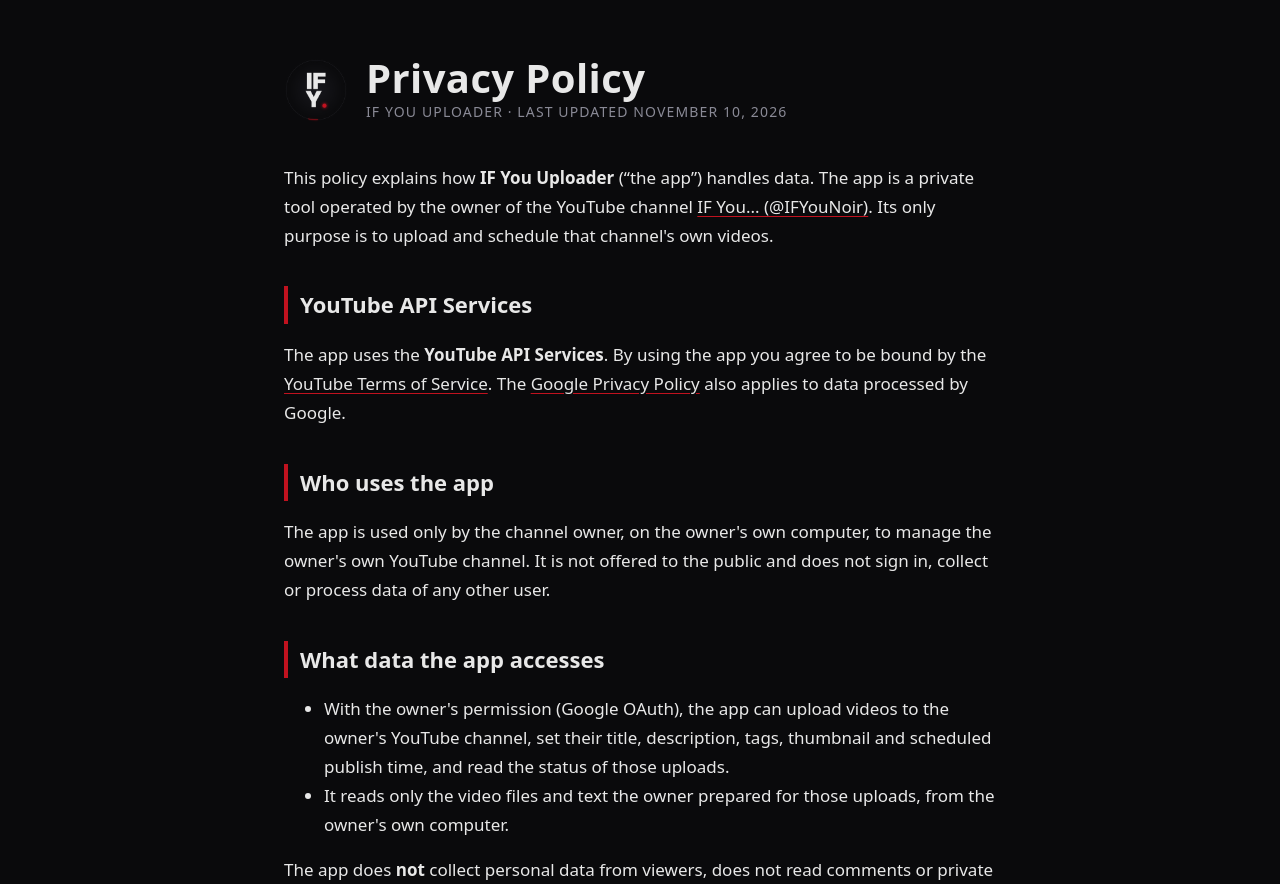
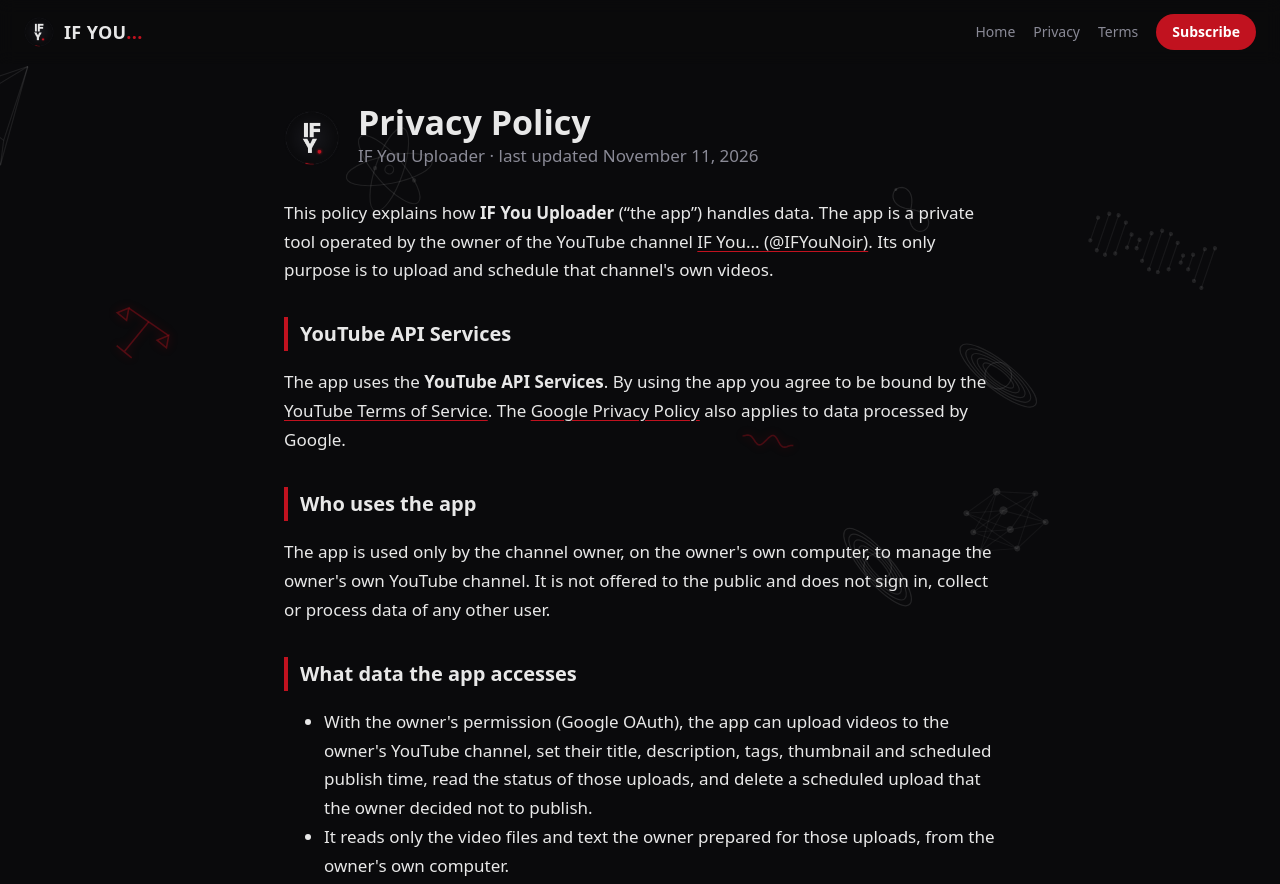
Before and after one commit to islemmenzer1-jpg/ifyou, a plain HTML site: page privacy.html in a window 1280 px wide. Shown: the top 884 px of the page. Drawn offline with Linux system fonts and the light colour scheme.

Commit message:
Simple website with floating shapes

```diff
--- /dev/null
+++ b/bg.js
@@ -0,0 +1,96 @@
+/* IF You... — floating background made from the channel's shape library (line art, black/white/red).
+   Calm drift, slow rotation, soft fade in/out, slight parallax on scroll. Honors prefers-reduced-motion. */
+(function () {
+  const cv = document.createElement("canvas");
+  cv.id = "bg";
+  cv.setAttribute("aria-hidden", "true");
+  document.body.prepend(cv);
+  const ctx = cv.getContext("2d");
+  const RED = "193,18,31", WHITE = "232,232,232";
+  const reduce = window.matchMedia("(prefers-reduced-motion: reduce)").matches;
+  let W = 0, H = 0, DPR = 1, items = [], scrollY = 0;
+
+  /* ---------- shape drawers: draw around (0,0), unit size s, time t ---------- */
+  const TAU = Math.PI * 2;
+  const circle = (r) => { ctx.beginPath(); ctx.arc(0, 0, r, 0, TAU); ctx.stroke(); };
+  const S = {
+    atom(s, t) { for (let i = 0; i < 3; i++) { ctx.save(); ctx.rotate(i * Math.PI / 3); ctx.beginPath(); ctx.ellipse(0, 0, s, s * 0.32, 0, 0, TAU); ctx.stroke(); const a = t * (0.9 + i * 0.2); ctx.fillStyle = ctx.strokeStyle; ctx.beginPath(); ctx.arc(Math.cos(a) * s, Math.sin(a) * s * 0.32, s * 0.05, 0, TAU); ctx.fill(); ctx.restore(); } circle(s * 0.1); },
+    planet(s) { circle(s * 0.55); ctx.beginPath(); ctx.ellipse(0, 0, s, s * 0.22, -0.35, 0, TAU); ctx.stroke(); },
+    orbits(s, t) { [0.35, 0.65, 1].forEach((k, i) => { circle(s * k); const a = t * (1.2 - i * 0.3) + i * 2; ctx.beginPath(); ctx.arc(Math.cos(a) * s * k, Math.sin(a) * s * k, s * 0.05, 0, TAU); ctx.fill(); }); },
+    cube(s, t) { const p = []; for (let i = 0; i < 8; i++) { let x = i & 1 ? 1 : -1, y = i & 2 ? 1 : -1, z = i & 4 ? 1 : -1; const a = t * 0.6, b = t * 0.4; [x, z] = [x * Math.cos(a) - z * Math.sin(a), x * Math.sin(a) + z * Math.cos(a)]; [y, z] = [y * Math.cos(b) - z * Math.sin(b), y * Math.sin(b) + z * Math.cos(b)]; const k = 2.6 / (3.2 + z); p.push([x * s * 0.5 * k, y * s * 0.5 * k]); } for (let i = 0; i < 8; i++) for (const j of [1, 2, 4]) if (!(i & j)) { ctx.beginPath(); ctx.moveTo(...p[i]); ctx.lineTo(...p[i | j]); ctx.stroke(); } },
+    pyramid(s, t) { const a = t * 0.5; const b = [0, 1, 2, 3].map((i) => [Math.cos(a + i * Math.PI / 2) * s * 0.8, s * 0.45 + Math.sin(a + i * Math.PI / 2) * s * 0.22]); const top = [0, -s * 0.8]; ctx.beginPath(); b.forEach((q, i) => (i ? ctx.lineTo(...q) : ctx.moveTo(...q))); ctx.closePath(); ctx.stroke(); b.forEach((q) => { ctx.beginPath(); ctx.moveTo(...q); ctx.lineTo(...top); ctx.stroke(); }); },
+    dna(s, t) { for (let i = 0; i < 14; i++) { const y = -s + (i / 13) * s * 2, a = i * 0.55 + t; const x1 = Math.sin(a) * s * 0.35, x2 = -x1; ctx.beginPath(); ctx.moveTo(x1, y); ctx.lineTo(x2, y); ctx.globalAlpha *= 0.6; ctx.stroke(); ctx.globalAlpha /= 0.6; ctx.beginPath(); ctx.arc(x1, y, s * 0.035, 0, TAU); ctx.arc(x2, y, s * 0.035, 0, TAU); ctx.fill(); } },
+    gear(s, t) { const n = 12; ctx.save(); ctx.rotate(t * 0.4); ctx.beginPath(); for (let i = 0; i < n * 2; i++) { const a0 = i / (n * 2) * TAU, a1 = (i + 1) / (n * 2) * TAU, r = i % 2 ? s * 0.78 : s; ctx.lineTo(Math.cos(a0) * r, Math.sin(a0) * r); ctx.lineTo(Math.cos(a1) * r, Math.sin(a1) * r); } ctx.closePath(); ctx.stroke(); circle(s * 0.3); ctx.restore(); },
+    hourglass(s, t) { ctx.beginPath(); ctx.moveTo(-s * 0.5, -s); ctx.lineTo(s * 0.5, -s); ctx.lineTo(-s * 0.5, s); ctx.lineTo(s * 0.5, s); ctx.closePath(); ctx.stroke(); const k = (t * 0.15) % 1; ctx.beginPath(); ctx.moveTo(0, -s * 0.05); ctx.lineTo(0, s * (0.2 + 0.7 * k)); ctx.stroke(); },
+    eye(s, t) { ctx.beginPath(); ctx.moveTo(-s, 0); ctx.quadraticCurveTo(0, -s * 0.75, s, 0); ctx.quadraticCurveTo(0, s * 0.75, -s, 0); ctx.stroke(); circle(s * 0.3); ctx.beginPath(); ctx.arc(Math.sin(t * 0.7) * s * 0.08, 0, s * 0.12, 0, TAU); ctx.fill(); },
+    infinity(s, t) { ctx.beginPath(); for (let i = 0; i <= 80; i++) { const a = i / 80 * TAU, d = 1 + Math.sin(a) ** 2; const x = s * Math.cos(a) / d, y = s * Math.sin(a) * Math.cos(a) / d; i ? ctx.lineTo(x, y) : ctx.moveTo(x, y); } ctx.stroke(); const a = t, d = 1 + Math.sin(a) ** 2; ctx.beginPath(); ctx.arc(s * Math.cos(a) / d, s * Math.sin(a) * Math.cos(a) / d, s * 0.06, 0, TAU); ctx.fill(); },
+    radar(s, t) { [0.33, 0.66, 1].forEach((k) => circle(s * k)); const a = t * 0.8; ctx.beginPath(); ctx.moveTo(0, 0); ctx.lineTo(Math.cos(a) * s, Math.sin(a) * s); ctx.stroke(); },
+    compass(s, t) { circle(s); ctx.save(); ctx.rotate(Math.sin(t * 0.6) * 0.5); ctx.beginPath(); ctx.moveTo(0, -s * 0.8); ctx.lineTo(s * 0.12, 0); ctx.lineTo(0, s * 0.8); ctx.lineTo(-s * 0.12, 0); ctx.closePath(); ctx.stroke(); ctx.restore(); },
+    wave(s, t) { ctx.beginPath(); for (let i = 0; i <= 60; i++) { const x = -s + i / 60 * s * 2; const y = Math.sin(i / 5 + t * 1.5) * s * 0.25 * Math.sin(i / 60 * Math.PI); i ? ctx.lineTo(x, y) : ctx.moveTo(x, y); } ctx.stroke(); },
+    triangle(s, t) { ctx.save(); ctx.rotate(t * 0.2); ctx.beginPath(); for (let i = 0; i < 3; i++) { const a = -Math.PI / 2 + i * TAU / 3; ctx.lineTo(Math.cos(a) * s, Math.sin(a) * s); } ctx.closePath(); ctx.stroke(); ctx.restore(); },
+    blackhole(s, t) { for (let i = 0; i < 5; i++) { ctx.beginPath(); ctx.ellipse(0, 0, s * (0.4 + i * 0.15), s * (0.12 + i * 0.045), Math.sin(t * 0.2) * 0.1, 0, TAU); ctx.stroke(); } ctx.beginPath(); ctx.arc(0, 0, s * 0.28, 0, TAU); ctx.fillStyle = "#0A0A0C"; ctx.fill(); ctx.stroke(); },
+    neural(s, t) { const L = [[-1, [-0.6, 0, 0.6]], [0, [-0.9, -0.3, 0.3, 0.9]], [1, [-0.45, 0.45]]].map(([x, ys]) => ys.map((y) => [x * s * 0.85, y * s * 0.8]));
+      for (let l = 0; l < 2; l++) for (const a of L[l]) for (const b of L[l + 1]) { ctx.beginPath(); ctx.moveTo(...a); ctx.lineTo(...b); ctx.globalAlpha *= 0.5; ctx.stroke(); ctx.globalAlpha /= 0.5; }
+      L.flat().forEach((p, i) => { ctx.beginPath(); ctx.arc(p[0], p[1], s * (0.07 + 0.03 * Math.max(0, Math.sin(t * 2 + i))), 0, TAU); ctx.fill(); }); },
+    tree(s, t) { const br = (x, y, a, len, d) => { if (d === 0) return; const x2 = x + Math.cos(a) * len, y2 = y + Math.sin(a) * len; ctx.beginPath(); ctx.moveTo(x, y); ctx.lineTo(x2, y2); ctx.stroke(); const w = 0.45 + Math.sin(t * 0.5) * 0.05; br(x2, y2, a - w, len * 0.7, d - 1); br(x2, y2, a + w, len * 0.7, d - 1); }; br(0, s, -Math.PI / 2, s * 0.6, 6); },
+    pendulum(s, t) { const a = Math.sin(t * 1.4) * 0.6; ctx.beginPath(); ctx.moveTo(-s * 0.4, -s); ctx.lineTo(s * 0.4, -s); ctx.stroke(); const x = Math.sin(a) * s * 1.6, y = -s + Math.cos(a) * s * 1.6; ctx.beginPath(); ctx.moveTo(0, -s); ctx.lineTo(x, y); ctx.stroke(); ctx.beginPath(); ctx.arc(x, y, s * 0.16, 0, TAU); ctx.stroke(); },
+    scales(s, t) { const a = Math.sin(t * 0.7) * 0.18; ctx.beginPath(); ctx.moveTo(0, -s * 0.6); ctx.lineTo(0, s); ctx.moveTo(-s * 0.4, s); ctx.lineTo(s * 0.4, s); ctx.stroke(); const lx = -Math.cos(a) * s, ly = -s * 0.6 - Math.sin(a) * s, rx = Math.cos(a) * s, ry = -s * 0.6 + Math.sin(a) * s; ctx.beginPath(); ctx.moveTo(lx, ly); ctx.lineTo(rx, ry); ctx.stroke(); [[lx, ly], [rx, ry]].forEach(([x, y]) => { ctx.beginPath(); ctx.moveTo(x, y); ctx.lineTo(x - s * 0.25, y + s * 0.45); ctx.lineTo(x + s * 0.25, y + s * 0.45); ctx.closePath(); ctx.stroke(); }); },
+  };
+  // one family of shapes per channel pillar, picked in rotation so every pillar is always on screen
+  const PILLARS = [["blackhole", "planet", "orbits"], ["neural"], ["eye", "dna"], ["hourglass", "infinity"], ["tree", "wave"], ["atom", "pendulum"], ["pyramid", "compass"], ["scales"]];
+
+  function spawn(i, fresh) {
+    const big = Math.random() < 0.25;
+    return {
+      kind: (() => { const g = PILLARS[i % PILLARS.length]; return g[Math.floor(Math.random() * g.length)]; })(),
+      x: Math.random() * W, y: Math.random() * H,
+      s: (big ? 52 + Math.random() * 30 : 22 + Math.random() * 26) * (W < 600 ? 0.75 : 1),
+      vx: (Math.random() - 0.5) * 0.12, vy: (Math.random() - 0.5) * 0.12 - 0.04,
+      rot: Math.random() * TAU, vr: (Math.random() - 0.5) * 0.0015,
+      t0: Math.random() * 100, speed: 0.25 + Math.random() * 0.35,
+      red: Math.random() < 0.18,
+      depth: 0.3 + Math.random() * 0.7,
+      life: 0, max: 1400 + Math.random() * 1600, fade: fresh ? 0 : 1,
+    };
+  }
+
+  function resize() {
+    DPR = Math.min(window.devicePixelRatio || 1, 2);
+    W = window.innerWidth; H = window.innerHeight;
+    cv.width = W * DPR; cv.height = H * DPR;
+    cv.style.width = W + "px"; cv.style.height = H + "px";
+    ctx.setTransform(DPR, 0, 0, DPR, 0, 0);
+    const n = Math.round(Math.min(12, Math.max(8, (W * H) / 110000)));
+    items = Array.from({ length: n }, (_, i) => Object.assign(spawn(i, false), { life: Math.random() * 1000 }));
+  }
+
+  let last = performance.now();
+  function frame(now) {
+    const dt = Math.min(50, now - last) / 16.67; last = now;
+    ctx.clearRect(0, 0, W, H);
+    for (let i = 0; i < items.length; i++) {
+      const p = items[i];
+      if (!reduce) { p.x += p.vx * dt; p.y += p.vy * dt; p.rot += p.vr * dt; p.life += dt; }
+      const edge = Math.min(1, p.life / 120, (p.max - p.life) / 120);
+      if (p.life > p.max || p.x < -200 || p.x > W + 200 || p.y < -200 || p.y > H + 200) { items[i] = spawn(i, true); continue; }
+      const a = Math.max(0, edge) * (p.red ? 0.42 : 0.12) * (0.6 + p.depth * 0.4);
+      const col = p.red ? RED : WHITE;
+      ctx.save();
+      ctx.translate(p.x, p.y - scrollY * 0.08 * p.depth);
+      ctx.rotate(p.rot);
+      ctx.globalAlpha = a;
+      ctx.strokeStyle = `rgb(${col})`; ctx.fillStyle = `rgb(${col})`;
+      ctx.lineWidth = p.red ? 1.6 : 1.2;
+      if (p.red) { ctx.shadowColor = `rgba(${RED},0.8)`; ctx.shadowBlur = 10; }
+      S[p.kind](p.s * (0.8 + p.depth * 0.3), (now / 1000) * p.speed + p.t0);
+      ctx.restore();
+    }
+    if (!reduce) requestAnimationFrame(frame);
+  }
+
+  window.addEventListener("resize", resize);
+  window.addEventListener("scroll", () => { scrollY = window.scrollY; if (reduce) frame(performance.now()); }, { passive: true });
+  document.addEventListener("visibilitychange", () => { last = performance.now(); });
+  resize();
+  requestAnimationFrame(frame);
+})();
--- a/privacy.html
+++ b/privacy.html
@@ -1,8 +1,18 @@
 <!DOCTYPE html>
 <html lang="en"><head><meta charset="utf-8"><meta name="viewport" content="width=device-width,initial-scale=1">
 <title>Privacy Policy — IF You Uploader</title><link rel="stylesheet" href="style.css"><link rel="icon" href="logo.png"></head>
-<body><main>
-<header><img src="logo.png" alt="IF You... logo"><div><h1>Privacy Policy</h1><div class="muted">IF You Uploader · last updated November 10, 2026</div></div></header>
+<body>
+<nav class="top">
+  <a class="brand" href="index.html"><img src="logo.png" alt=""><b>IF YOU<span>...</span></b></a>
+  <div class="links">
+    <a href="index.html">Home</a>
+    <a href="privacy.html">Privacy</a>
+    <a href="terms.html">Terms</a>
+    <a class="btn small" href="https://www.youtube.com/@IFYouNoir?sub_confirmation=1">Subscribe</a>
+  </div>
+</nav>
+<main class="doc">
+<header><img src="logo.png" alt="IF You... logo"><div><h1>Privacy Policy</h1><div class="muted">IF You Uploader · last updated November 11, 2026</div></div></header>
 
 <p>This policy explains how <strong>IF You Uploader</strong> (“the app”) handles data. The app is a private tool operated by the owner of the YouTube channel <a href="https://www.youtube.com/@IFYouNoir">IF You... (@IFYouNoir)</a>. Its only purpose is to upload and schedule that channel's own videos.</p>
 
@@ -14,7 +24,7 @@
 
 <h2>What data the app accesses</h2>
 <ul>
-<li>With the owner's permission (Google OAuth), the app can upload videos to the owner's YouTube channel, set their title, description, tags, thumbnail and scheduled publish time, and read the status of those uploads.</li>
+<li>With the owner's permission (Google OAuth), the app can upload videos to the owner's YouTube channel, set their title, description, tags, thumbnail and scheduled publish time, read the status of those uploads, and delete a scheduled upload that the owner decided not to publish.</li>
 <li>It reads only the video files and text the owner prepared for those uploads, from the owner's own computer.</li>
 </ul>
 <p>The app does <strong>not</strong> collect personal data from viewers, does not read comments or private messages, and does not use cookies or analytics.</p>
@@ -35,5 +45,16 @@
 <h2>Contact</h2>
 <p>Questions about this policy: <a href="mailto:islemmenzer1@gmail.com">islemmenzer1@gmail.com</a></p>
 
-<nav><a href="index.html">Home</a><a href="terms.html">Terms of Service</a><a href="https://www.youtube.com/@IFYouNoir">YouTube</a></nav>
-</main></body></html>
+</main>
+<footer>
+  <div class="brand"><img src="logo.png" alt=""><b>IF YOU<span>...</span></b></div>
+  <div class="links">
+    <a href="index.html">Home</a>
+    <a href="privacy.html">Privacy Policy</a>
+    <a href="terms.html">Terms of Service</a>
+    <a href="https://www.youtube.com/@IFYouNoir">YouTube · @IFYouNoir</a>
+  </div>
+  <p class="small muted">© 2026 IF You... · YouTube is a trademark of Google LLC.</p>
+</footer>
+<script src="bg.js" defer></script>
+</body></html>
--- a/style.css
+++ b/style.css
@@ -1,11 +1,57 @@
-:root{--bg:#0A0A0C;--fg:#E8E8E8;--red:#C1121F;--muted:#8A8A96}
-*{box-sizing:border-box}body{margin:0;background:var(--bg);color:var(--fg);font:17px/1.7 system-ui,-apple-system,"Segoe UI",Inter,sans-serif}
-main{max-width:760px;margin:0 auto;padding:56px 24px 80px}
-header{display:flex;align-items:center;gap:18px;margin-bottom:40px}
-header img{width:64px;height:64px;border-radius:50%}
-h1{font-size:40px;line-height:1.1;margin:0;letter-spacing:.01em}h1 span{color:var(--red)}
-h2{font-size:22px;margin:36px 0 8px;border-left:4px solid var(--red);padding-left:12px}
-a{color:var(--fg);text-decoration-color:var(--red);text-underline-offset:3px}
-.muted{color:var(--muted);font-size:14px;letter-spacing:.08em;text-transform:uppercase}
-nav{margin-top:56px;padding-top:20px;border-top:1px solid #222;display:flex;gap:22px;flex-wrap:wrap;font-size:15px}
-.tag{font-size:22px;color:var(--fg);opacity:.85}
+:root{--bg:#0A0A0C;--panel:rgba(17,17,22,.78);--line:#22222a;--fg:#E8E8E8;--red:#C1121F;--muted:#8A8A96}
+*{box-sizing:border-box}
+body{margin:0;background:var(--bg);color:var(--fg);font:17px/1.6 system-ui,-apple-system,"Segoe UI",Inter,sans-serif;-webkit-font-smoothing:antialiased}
+a{color:var(--fg);text-decoration:none}
+.muted{color:var(--muted)}.small{font-size:14px}.tiny{font-size:12px;max-width:560px;margin:14px auto 0;line-height:1.5}
+
+#bg{position:fixed;inset:0;z-index:0;pointer-events:none}
+nav.top,.hero,main,footer{position:relative;z-index:1}
+
+nav.top{position:sticky;top:0;z-index:10;display:flex;justify-content:space-between;align-items:center;padding:14px 24px;background:rgba(10,10,12,.7);backdrop-filter:blur(8px)}
+nav.top .links{display:flex;gap:18px;align-items:center;font-size:14px}
+nav.top .links a:not(.btn){color:var(--muted)}
+.brand{display:flex;align-items:center;gap:10px;font-size:18px;letter-spacing:.02em}
+.brand img{width:30px;height:30px;border-radius:50%}
+.brand span{color:var(--red)}
+
+.btn{display:inline-block;background:var(--red);color:#fff;font-weight:700;padding:13px 26px;border-radius:999px;transition:transform .15s ease,background .15s ease}
+.btn:hover{transform:translateY(-1px);background:#d4182a}
+.btn.small{padding:7px 16px;font-size:14px}
+
+.hero{min-height:72vh;display:flex;flex-direction:column;justify-content:center;align-items:center;text-align:center;padding:40px 24px}
+.hero h1{font-size:clamp(64px,13vw,150px);line-height:.95;margin:0;font-weight:900;letter-spacing:-.02em}
+.hero h1 span{color:var(--red)}
+.lead{font-size:clamp(18px,2.6vw,24px);color:#cfcfd6;margin:18px 0 30px;font-weight:300}
+.schedule{margin-top:24px;color:var(--muted);font-size:13px;letter-spacing:.12em;text-transform:uppercase}
+.dot{display:inline-block;width:7px;height:7px;border-radius:50%;background:var(--red);margin-right:8px;box-shadow:0 0 10px var(--red);animation:pulse 2s infinite}
+@keyframes pulse{50%{opacity:.3}}
+
+main{max-width:980px;margin:0 auto;padding:0 24px 40px}
+section{margin:0 0 64px}
+h2{font-size:14px;letter-spacing:.2em;text-transform:uppercase;color:var(--muted);margin:0 0 18px;font-weight:600}
+
+.eps{display:grid;grid-template-columns:repeat(3,1fr);gap:18px}
+.ep{position:relative;display:block;background:var(--panel);border:1px solid var(--line);border-radius:14px;overflow:hidden;transition:border-color .15s ease,transform .15s ease}
+.ep:hover{border-color:var(--red);transform:translateY(-2px)}
+.ep img{width:100%;aspect-ratio:9/16;object-fit:cover;display:block}
+.ep .num{position:absolute;top:10px;left:10px;font:12px/1 ui-monospace,Consolas,monospace;background:rgba(0,0,0,.7);padding:5px 8px;border-radius:6px;letter-spacing:.1em}
+.ep .title{display:block;padding:12px 14px 14px;font-weight:600;font-size:15px;line-height:1.35}
+
+.chips{list-style:none;padding:0;margin:0;display:flex;flex-wrap:wrap;gap:10px;justify-content:center}
+.chips li{border:1px solid var(--line);background:var(--panel);border-radius:999px;padding:7px 16px;font-size:14px;color:#cfcfd6}
+
+footer{text-align:center;padding:28px 24px 44px;border-top:1px solid var(--line)}
+footer .links{display:flex;gap:22px;justify-content:center;flex-wrap:wrap;font-size:14px;margin-top:8px}
+footer .links a{color:var(--muted)}footer .links a:hover{color:var(--fg)}
+
+/* legal pages */
+.doc{max-width:760px;margin:0 auto;padding:24px 24px 40px;line-height:1.7}
+.doc a{text-decoration:underline;text-decoration-color:var(--red);text-underline-offset:3px}
+.doc header{display:flex;align-items:center;gap:18px;margin:16px 0 28px}
+.doc header img{width:56px;height:56px;border-radius:50%}
+.doc h1{font-size:34px;line-height:1.1;margin:0}
+.doc h2{font-size:20px;letter-spacing:0;text-transform:none;color:var(--fg);margin:32px 0 8px;border-left:4px solid var(--red);padding-left:12px}
+footer .brand{justify-content:center;margin-bottom:12px}
+
+@media (max-width:720px){.eps{grid-template-columns:repeat(2,1fr);gap:12px}nav.top .links a:not(.btn){display:none}}
+@media (prefers-reduced-motion:reduce){.dot{animation:none}.btn,.ep{transition:none}}
```
Also changed, not shown: episodes.json (added, +16 -0 lines), index.html (+68 -12 lines), terms.html (+25 -4 lines), img/banner.jpg (added), img/ep004.jpg (added), img/ep005.jpg (added).
